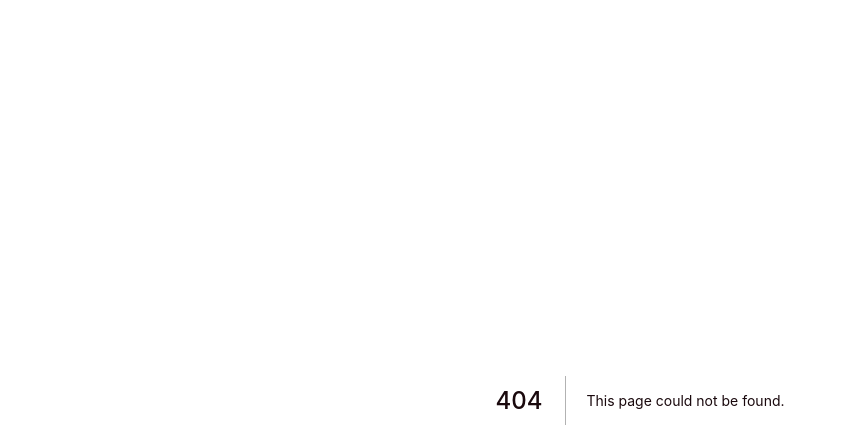
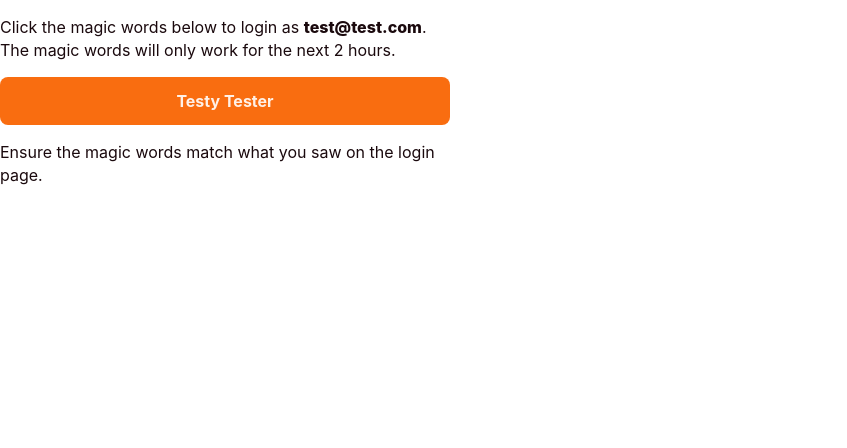
Before and after one commit to magus/next-magic-auth, a Next.js app: page /auth/email in a window 1280 px wide. Before the commit this address had no page. Shown: the top 448 px of the page, without its empty margins (0-847 px from the left). Built offline with nearby package versions, Linux system fonts and the light colour scheme; what subscriptions-transport-ws would draw is missing.

Commit message:
loginConfirm email html

```diff
--- /dev/null
+++ b/components/Button.js
@@ -0,0 +1,11 @@
+import * as React from 'react';
+
+import styles from 'styles/Button.module.css';
+
+export default function Button({ className, children, ...restProps }) {
+  return (
+    <button className={styles.button} {...restProps}>
+      {children}
+    </button>
+  );
+}
--- a/pages/api/events/loginSendEmail.js
+++ b/pages/api/events/loginSendEmail.js
@@ -2,6 +2,7 @@ import gql from 'graphql-tag';
 
 import config from 'src/server/config';
 import serverEmail from 'src/server/email';
+import loginConfirm from 'src/server/emailTemplates/loginConfirm';
 import words from 'src/server/words';
 
 // {
@@ -76,16 +77,10 @@ export default async function loginConfirm(req, res) {
     const loginConfirmUrl = `${config.FRONTEND_HOST}/api/auth/confirm?${queryParams}`;
     const phrase = words.getPhraseFromToken(loginToken);
 
-    const emailHtml = `
-    <h3>Click the magic words below to finish the login.</h3>
-
-    <a href="${loginConfirmUrl}"><strong>${phrase}</strong></a>
-
-    <div>Click <a href="">here</a> if the magic words do not match what you saw on the login page.</div>
-    `;
+    const emailHtml = loginConfirm({ email, loginConfirmUrl, phrase });
 
     const emailResponse = await serverEmail.send(email, {
-      subject: 'Login to Magic',
+      subject: 'Login with Magic',
       html: emailHtml,
     });
 
--- /dev/null
+++ b/pages/auth/email.js
@@ -0,0 +1,53 @@
+import * as React from 'react';
+import { useRouter } from 'next/router';
+
+import Button from 'components/Button';
+
+import styles from 'styles/email.module.css';
+
+export default function Email() {
+  const router = useRouter();
+  const {
+    email = 'test@test.com',
+    loginConfirmUrl = 'https://domain.com/api/blah/blah',
+    phrase = 'Testy Tester',
+  } = router.query;
+
+  return (
+    <table
+      className={styles.container}
+      cellPadding="0"
+      cellSpacing="0"
+      border="0"
+    >
+      <tbody>
+        <tr>
+          <td>
+            <span className={styles.paragraph}>
+              Click the magic words below to login as{' '}
+              <b className={styles.email}>{email}</b>.
+              <br />
+              The magic words will only work for the next 2 hours.
+            </span>
+          </td>
+        </tr>
+
+        <tr>
+          <td>
+            <a href={loginConfirmUrl}>
+              <Button>{phrase}</Button>
+            </a>
+          </td>
+        </tr>
+
+        <tr>
+          <td>
+            <span className={styles.paragraph}>
+              Ensure the magic words match what you saw on the login page.
+            </span>
+          </td>
+        </tr>
+      </tbody>
+    </table>
+  );
+}
--- /dev/null
+++ b/public/email.html
@@ -0,0 +1,110 @@
+<html>
+  <head>
+    <meta http-equiv="Content-Type" content="text/html charset=UTF-8" />
+  </head>
+  <body>
+    <style>
+
+:root {
+  --main-color: 249, 109, 16;
+  --secondary-color: 35, 181, 211;
+  --white: 255, 255, 255;
+  --black: 26, 9, 13;
+  --dark-blue: 9, 4, 70;
+
+  --font-small: 14px;
+  --font-normal: 16px;
+  --font-large: 20px;
+
+  --spacer: 8px;
+  --spacer-2: -moz-calc(var(--spacer) * 2);
+  --spacer-2: calc(var(--spacer) * 2);
+  --spacer-3: -moz-calc(var(--spacer) * 3);
+  --spacer-3: calc(var(--spacer) * 3);
+  --spacer-4: -moz-calc(var(--spacer) * 4);
+  --spacer-4: calc(var(--spacer) * 4);
+  --spacer-5: -moz-calc(var(--spacer) * 5);
+  --spacer-5: calc(var(--spacer) * 5);
+  --spacer-6: -moz-calc(var(--spacer) * 6);
+  --spacer-6: calc(var(--spacer) * 6);
+}
+
+html,
+body {
+  padding: 0;
+  margin: 0;
+  color: rgba(var(--black), 1.0);
+  font-size: 16px;
+  font-family: -apple-system, BlinkMacSystemFont, Segoe UI, Roboto, Oxygen,
+    Ubuntu, Cantarell, Fira Sans, Droid Sans, Helvetica Neue, sans-serif;
+}
+
+a {
+  color: inherit;
+  text-decoration: none;
+}
+
+* {
+  -moz-box-sizing: border-box;
+       box-sizing: border-box;
+
+  /*Reset's every elements apperance*/
+  background: none repeat scroll 0 0 transparent;
+  border: medium none;
+  border-spacing: 0;
+  list-style: none outside none;
+  margin: 0;
+  padding: 0;
+  text-align: left;
+  text-decoration: none;
+  text-indent: 0;
+  color: rgba(var(--black), 1.0);
+  font-size: 16px;
+  font-family: -apple-system, BlinkMacSystemFont, Segoe UI, Roboto, Oxygen,
+    Ubuntu, Cantarell, Fira Sans, Droid Sans, Helvetica Neue, sans-serif;
+  font-weight: normal;
+  line-height: 1.42rem;
+}
+
+html,
+body,
+#__next {
+  height: 100%;
+}
+
+.Button_button__1rPei {
+  --button-height: var(--spacer-6);
+
+  width: 100%;
+  height: var(--button-height);
+  -moz-border-radius: var(--spacer);
+       border-radius: var(--spacer);
+  background-color: rgba(var(--main-color), 1.0);
+  display: -webkit-flex;
+  display: -moz-box;
+  display: flex;
+  -webkit-justify-content: center;
+     -moz-box-pack: center;
+          justify-content: center;
+  line-height: var(--button-height);
+  color: rgba(var(--white), 0.9);
+  font-weight: 700;
+}
+
+.email_container__24Nn- {
+  max-width: 450px;
+  text-align: left;
+}
+
+.email_email__3AZYW {
+  font-weight: 800;
+}
+
+.email_paragraph__1JNat {
+  display: inline-block;
+  margin: var(--spacer-2) 0;
+}
+    </style>
+    <table class="email_container__24Nn-" cellpadding="0" cellspacing="0" border="0"><tbody><tr><td><span class="email_paragraph__1JNat">Click the magic words below to login as<!-- --> <b class="email_email__3AZYW">test@test.com</b>.<br>The magic words will only work for the next 2 hours.</span></td></tr><tr><td><a href="#" style=""><button class="Button_button__1rPei">Testy Tester</button></a></td></tr><tr><td><span class="email_paragraph__1JNat">Ensure the magic words match what you saw on the login page.</span></td></tr></tbody></table>
+  </body>
+</html>
--- /dev/null
+++ b/src/server/emailTemplates/loginConfirm.js
@@ -0,0 +1,112 @@
+export default ({ email, loginConfirmUrl, phrase }) => `
+<html>
+  <head>
+    <meta http-equiv="Content-Type" content="text/html charset=UTF-8" />
+  </head>
+  <body>
+    <style>
+
+:root {
+  --main-color: 249, 109, 16;
+  --secondary-color: 35, 181, 211;
+  --white: 255, 255, 255;
+  --black: 26, 9, 13;
+  --dark-blue: 9, 4, 70;
+
+  --font-small: 14px;
+  --font-normal: 16px;
+  --font-large: 20px;
+
+  --spacer: 8px;
+  --spacer-2: -moz-calc(var(--spacer) * 2);
+  --spacer-2: calc(var(--spacer) * 2);
+  --spacer-3: -moz-calc(var(--spacer) * 3);
+  --spacer-3: calc(var(--spacer) * 3);
+  --spacer-4: -moz-calc(var(--spacer) * 4);
+  --spacer-4: calc(var(--spacer) * 4);
+  --spacer-5: -moz-calc(var(--spacer) * 5);
+  --spacer-5: calc(var(--spacer) * 5);
+  --spacer-6: -moz-calc(var(--spacer) * 6);
+  --spacer-6: calc(var(--spacer) * 6);
+}
+
+html,
+body {
+  padding: 0;
+  margin: 0;
+  color: rgba(var(--black), 1.0);
+  font-size: 16px;
+  font-family: -apple-system, BlinkMacSystemFont, Segoe UI, Roboto, Oxygen,
+    Ubuntu, Cantarell, Fira Sans, Droid Sans, Helvetica Neue, sans-serif;
+}
+
+a {
+  color: inherit;
+  text-decoration: none;
+}
+
+* {
+  -moz-box-sizing: border-box;
+       box-sizing: border-box;
+
+  /*Reset's every elements apperance*/
+  background: none repeat scroll 0 0 transparent;
+  border: medium none;
+  border-spacing: 0;
+  list-style: none outside none;
+  margin: 0;
+  padding: 0;
+  text-align: left;
+  text-decoration: none;
+  text-indent: 0;
+  color: rgba(var(--black), 1.0);
+  font-size: 16px;
+  font-family: -apple-system, BlinkMacSystemFont, Segoe UI, Roboto, Oxygen,
+    Ubuntu, Cantarell, Fira Sans, Droid Sans, Helvetica Neue, sans-serif;
+  font-weight: normal;
+  line-height: 1.42rem;
+}
+
+html,
+body,
+#__next {
+  height: 100%;
+}
+
+.Button_button__1rPei {
+  --button-height: var(--spacer-6);
+
+  width: 100%;
+  height: var(--button-height);
+  -moz-border-radius: var(--spacer);
+       border-radius: var(--spacer);
+  background-color: rgba(var(--main-color), 1.0);
+  display: -webkit-flex;
+  display: -moz-box;
+  display: flex;
+  -webkit-justify-content: center;
+     -moz-box-pack: center;
+          justify-content: center;
+  line-height: var(--button-height);
+  color: rgba(var(--white), 0.9);
+  font-weight: 700;
+}
+
+.email_container__24Nn- {
+  max-width: 450px;
+  text-align: left;
+}
+
+.email_email__3AZYW {
+  font-weight: 800;
+}
+
+.email_paragraph__1JNat {
+  display: inline-block;
+  margin: var(--spacer-2) 0;
+}
+    </style>
+    <table class="email_container__24Nn-" cellpadding="0" cellspacing="0" border="0"><tbody><tr><td><span class="email_paragraph__1JNat">Click the magic words below to login as<!-- --> <b class="email_email__3AZYW">${email}</b>.<br>The magic words will only work for the next 2 hours.</span></td></tr><tr><td><a href="${loginConfirmUrl}" style=""><button class="Button_button__1rPei">${phrase}</button></a></td></tr><tr><td><span class="email_paragraph__1JNat">Ensure the magic words match what you saw on the login page.</span></td></tr></tbody></table>
+  </body>
+</html>
+`;
--- /dev/null
+++ b/styles/Button.module.css
@@ -0,0 +1,13 @@
+.button {
+  --button-height: var(--spacer-6);
+
+  width: 100%;
+  height: var(--button-height);
+  border-radius: var(--spacer);
+  background-color: rgba(var(--main-color), 1.0);
+  display: flex;
+  justify-content: center;
+  line-height: var(--button-height);
+  color: rgba(var(--white), 0.9);
+  font-weight: 700;
+}
--- /dev/null
+++ b/styles/email.module.css
@@ -0,0 +1,13 @@
+.container {
+  max-width: 450px;
+  text-align: left;
+}
+
+.email {
+  font-weight: 800;
+}
+
+.paragraph {
+  display: inline-block;
+  margin: var(--spacer-2) 0;
+}
```
Also changed, not shown: pages/auth/login.js (+5 -4 lines), styles/login.module.css (+0 -16 lines).
